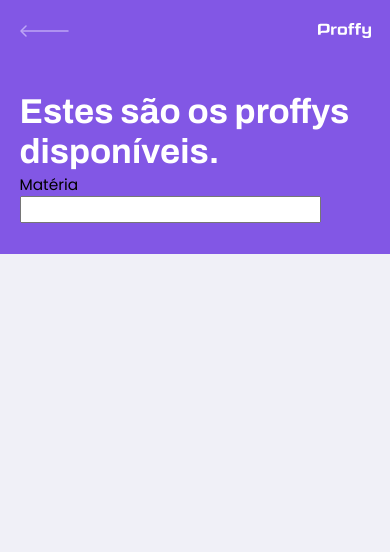
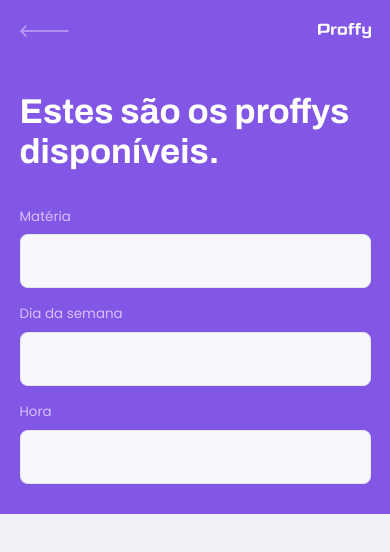
Before and after one commit to cleysonsilvame/nlw-2, a React (Create React App) app in the folder web/: page /study in a window 390 px wide. Shown: the top 552 px of the page. Built offline with nearby package versions, Linux system fonts and the light colour scheme.

Commit message:
Tearcher List for mobile

```diff
--- a/web/src/pages/TeacherList/index.tsx
+++ b/web/src/pages/TeacherList/index.tsx
@@ -8,12 +8,24 @@
   return (
     <div id="page-teacher-list" className="container">
       <PageHeader title="Estes são os proffys disponíveis.">
-        <form action="search-teachers">
+        <form id="search-teachers">
           <div className="input-block">
             <label htmlFor="subject">
               Matéria
             </label>
             <input type="text" id="subject"/>
+          </div>
+          <div className="input-block">
+            <label htmlFor="week_day">
+              Dia da semana
+            </label>
+            <input type="text" id="week_day"/>
+          </div>
+          <div className="input-block">
+            <label htmlFor="time">
+              Hora
+            </label>
+            <input type="text" id="time"/>
           </div>
         </form>
       </PageHeader>
--- a/web/src/pages/TeacherList/style.css
+++ b/web/src/pages/TeacherList/style.css
@@ -44,3 +44,45 @@
   line-height: 4.2rem;
   color: var(--color-title-in-primary)
 }
+
+#search-teachers{
+  margin-top: 3.2rem;
+}
+
+#search-teachers label{
+  color: var(--color-text-in-primary);
+}
+
+#search-teachers .input-block{
+  position: relative;
+}
+#search-teachers .input-block + .input-block{
+  margin-top: 1.4rem;
+}
+
+#search-teachers .input-block label{
+  font-size: 1.4rem;
+}
+
+#search-teachers .input-block input{
+  width: 100%;
+  height: 5.6rem;
+  margin-top: 0.8rem;
+  border-radius: 0.8rem;
+  background: var(--color-input-background);
+  border: 1px solid var(--color-line-in-white);
+  outline: 0;
+  padding: 0 1.6rem;
+  font: 1.6rem Archivo;
+}
+
+#search-teachers .input-block:focus-within::after{
+  width: calc(100% - 3.2rem);
+  height: 2px;
+  content: '';
+  background: var(--color-primary-light);
+  position: absolute;
+  left: 1.6rem;
+  right: 1.6rem;
+  bottom: 0;
+}
```
